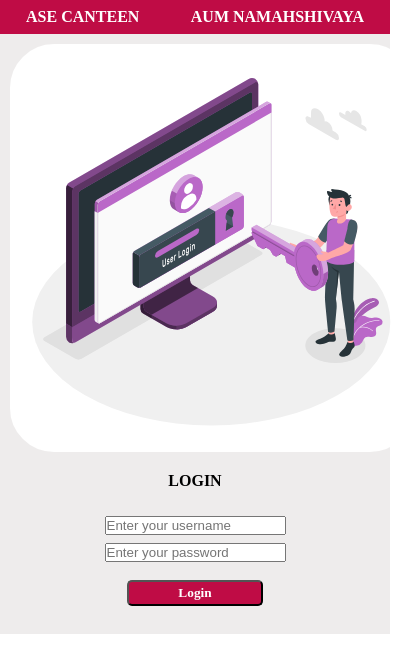
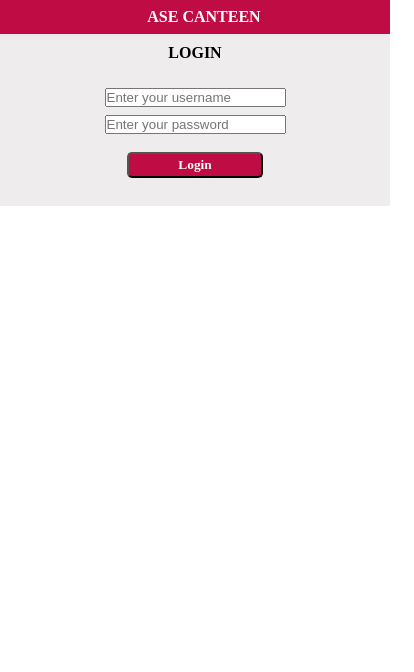
Before and after one commit to nazeer-18/kanteen, a React (Create React App) app in the folder kanteen/: page / in a window 390 px wide. Shown: the top 672 px of the page, 414 px wide, since content can reach past the window. Built offline with nearby package versions, Linux system fonts and the light colour scheme.

Commit message:
added responsiveness to homepage and navbar

```diff
--- a/kanteen/src/App.css
+++ b/kanteen/src/App.css
@@ -7,6 +7,7 @@
   display: flex;
   flex-wrap: wrap;
   justify-content: space-around;
+  height: 100%;
 }
 .login-container .image-container{
   padding: 10px;
@@ -14,6 +15,8 @@
   border: 2px solid white;
   border-radius: 44px;
   margin: 10px;
+  text-align: center;
+  width: 40%;
 }
   .login-container .login-form{
   padding: 10px;
@@ -24,6 +27,7 @@
   align-items: center;
   flex-direction: column;
   justify-content: center;
+  width: 30%;
 }
 .login-container .login{
   text-align: center;
@@ -52,3 +56,27 @@
   color: white;
   border-radius: 5px;
 }
+
+@media (max-width: 950px){
+  .login-container .image-container img{
+    width: 300px;
+  }
+}
+
+@media (max-width: 768px){
+  .login-container .image-container img{
+    width: 200px;
+  }
+}
+
+@media (max-width: 480px){
+  .login-container .image-container img{
+    width: 150px;
+  }
+}
+
+@media (max-width: 400px){
+  .login-container .image-container{
+    display: none;
+  }
+}
--- a/kanteen/src/Nav.css
+++ b/kanteen/src/Nav.css
@@ -19,3 +19,16 @@
 .nav-body .wish{
     margin-right: 18px;
 }
+
+@media (max-width:400px){
+    .nav-body{
+        display: block;
+    }
+    .wish{
+        display: none;
+    }
+    .app-name{
+        margin-left: 50vw;
+        text-align: center!important;
+    }
+}
```
